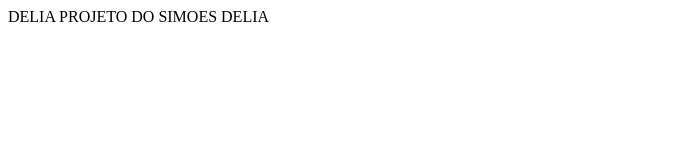
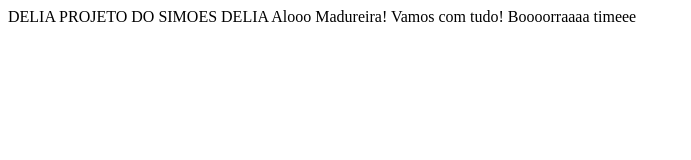
Before and after one commit to rafaeldelia/curso-git, a plain HTML site: page index.html in a window 1280 px wide. Shown: the whole page, without its empty margins (0-691 px from the left). Drawn offline with Linux system fonts and the light colour scheme.

Commit message:
Geerando mais 3 linhas

```diff
--- a/index.html
+++ b/index.html
@@ -6,6 +6,8 @@
 
 	<body>
 		PROJETO DO SIMOES DELIA
+		Alooo Madureira!
+		Vamos com tudo!
 	</body>
-
+	Boooorraaaa timeee
 </html>
```
